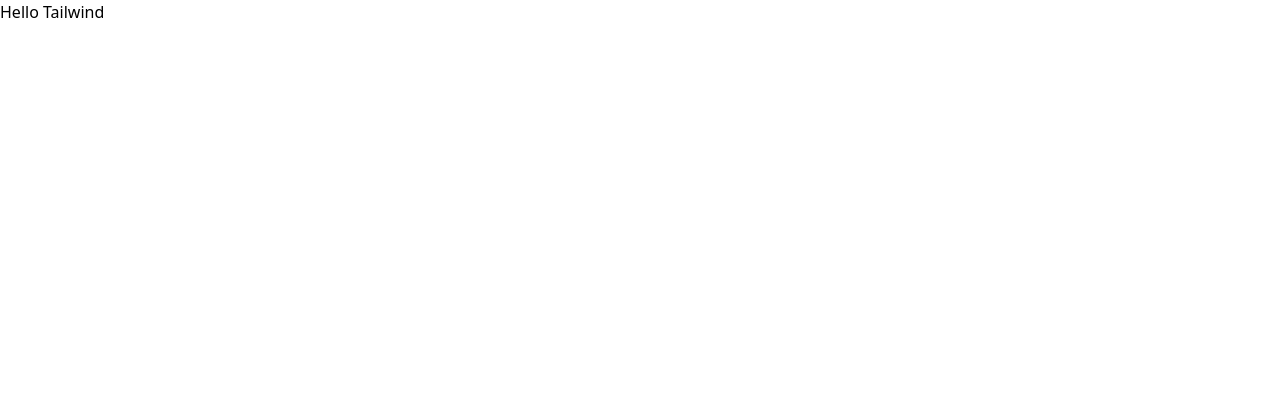
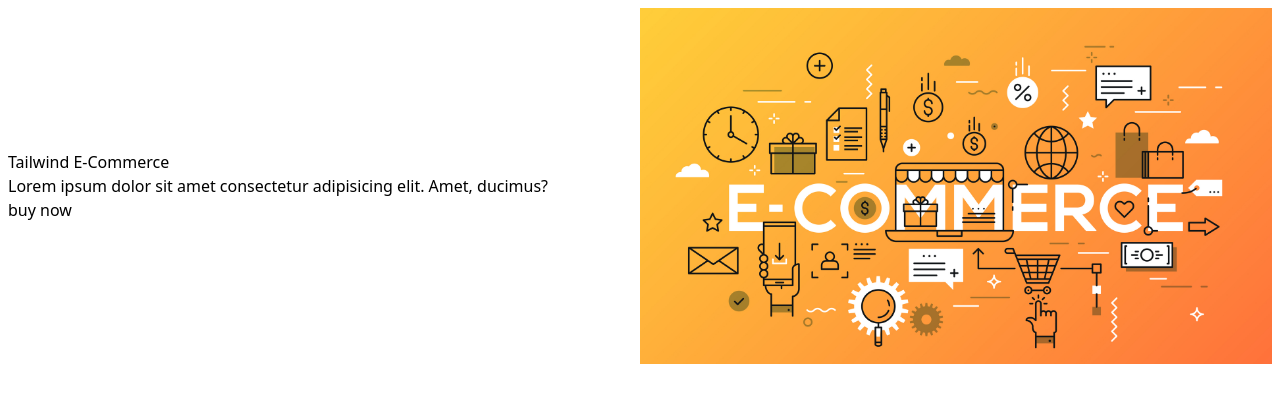
Before and after one commit to Script-Demon/Tailwind-Commerce, a plain HTML site: page index.html in a window 1280 px wide. Drawn offline with nearby package versions, Linux system fonts and the light colour scheme.

Commit message:
header part 50% done

```diff
--- a/index.html
+++ b/index.html
@@ -6,7 +6,19 @@
     <title>Tailwind commerce</title>
 </head>
 <body>
-    <h1>Hello Tailwind</h1>
+    <div class="container mx-auto p-2">
+        <div class="flex justify-between items-center md:flex-nowrap flex-wrap">
+            <div class="">
+                <h1>Tailwind E-Commerce</h1>
+                <p>Lorem ipsum dolor sit amet consectetur adipisicing elit. Amet, ducimus?</p>
+                <button>buy now</button>
+            </div>
+            <div class="w-1/2">
+                <img src="/image/E-commerce_web_design_EWM_SA_Digital_Agency_Geneva.jpg" alt="">
+            </div>
+        </div>
+        </div>
+
 
 
 
```
Also changed, not shown: image/E-commerce_web_design_EWM_SA_Digital_Agency_Geneva.jpg (added).
